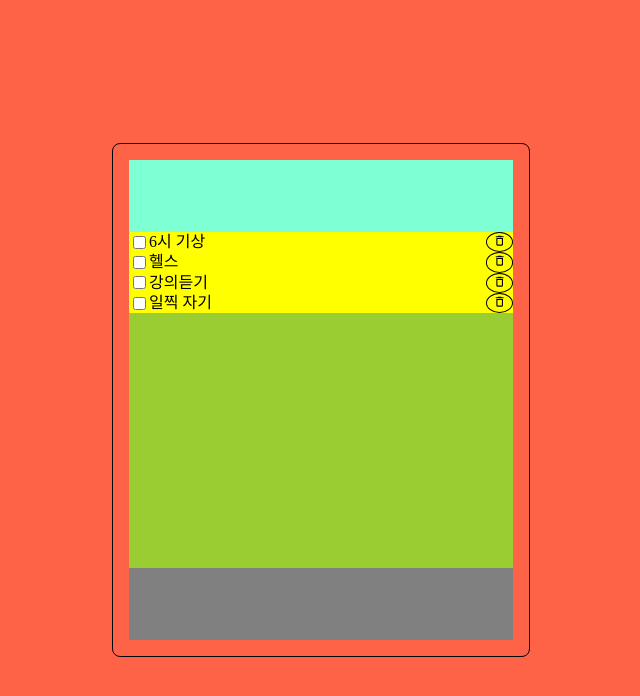
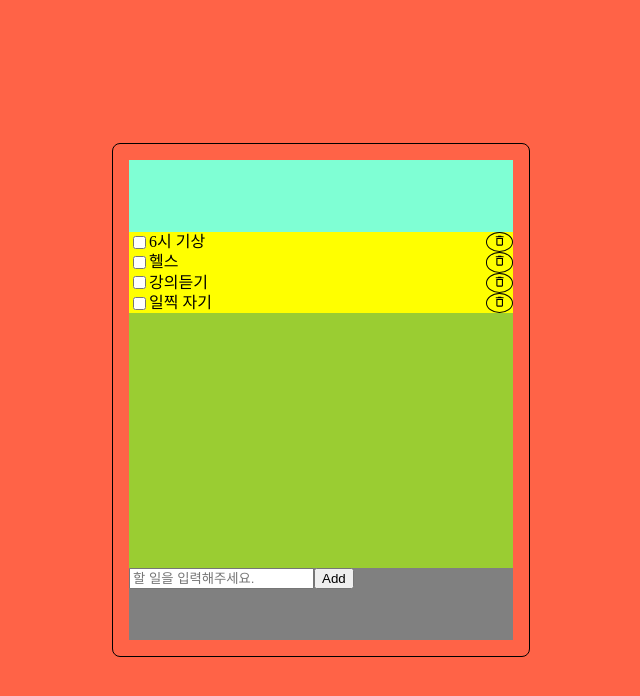
Before and after one commit to JaydenLee1116/todo-app, a React (Create React App) app: page / in a window 1280 px wide. Shown: the top 696 px of the page, without its empty margins (319-959 px from the left). Built offline with nearby package versions, Linux system fonts and the light colour scheme.

Commit message:
feat: Add input-item component to add item
- input을 통해 todo item 추가 기능 구현
- (고민 사항) todo items state를 최상단에 올려서 props로 내려주는 방식이 좋은 방식이 맞나?

```diff
--- a/src/components/Container.tsx
+++ b/src/components/Container.tsx
@@ -11,7 +11,7 @@ export default function Container() {
     <div className={styles.container}>
       <Header />
       <Main titles={titles} setTitles={setTitles} />
-      <Footer />
+      <Footer setTitles={setTitles} />
     </div>
   );
 }
--- a/src/components/Footer.tsx
+++ b/src/components/Footer.tsx
@@ -1,5 +1,13 @@
 import styles from '../styles/Footer.module.css';
+import InputItem from './InputItem';
 
-export default function Header() {
-  return <div className={styles.footer}></div>;
+interface FooterProps {
+  setTitles: React.Dispatch<React.SetStateAction<string[]>>;
 }
+export default function Footer({ setTitles }: FooterProps) {
+  return (
+    <div className={styles.footer}>
+      <InputItem setTitles={setTitles} />
+    </div>
+  );
+}
--- /dev/null
+++ b/src/components/InputItem.tsx
@@ -0,0 +1,27 @@
+import { useState } from 'react';
+import styles from '../styles/InputItem.module.css';
+
+interface InputItemProps {
+  setTitles: React.Dispatch<React.SetStateAction<string[]>>;
+}
+export default function InputItem({ setTitles }: InputItemProps) {
+  const [inputText, setInputText] = useState('');
+  const handleInput = (e: React.ChangeEvent<HTMLInputElement>) => {
+    setInputText(e.target.value);
+  };
+  const handleAdd = () => {
+    setTitles((prev) => [...prev, inputText]);
+    setInputText('');
+  };
+  return (
+    <div className={styles.inputItem}>
+      <input
+        type="text"
+        placeholder="할 일을 입력해주세요."
+        value={inputText}
+        onChange={handleInput}
+      />
+      <button onClick={handleAdd}>Add</button>
+    </div>
+  );
+}
--- /dev/null
+++ b/src/styles/InputItem.module.css
@@ -0,0 +1,7 @@
+.input-item {
+  width: 100%;
+  display: flex;
+  flex-direction: row;
+  justify-content: space-between;
+  align-items: center;
+}
```
Also changed, not shown: 2 other files (tests, documents, lock files or other folders).
